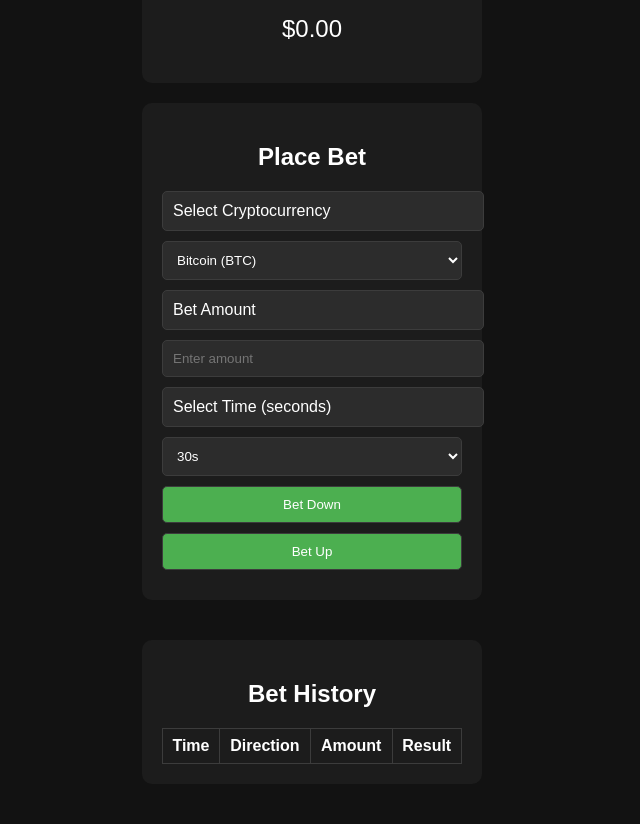
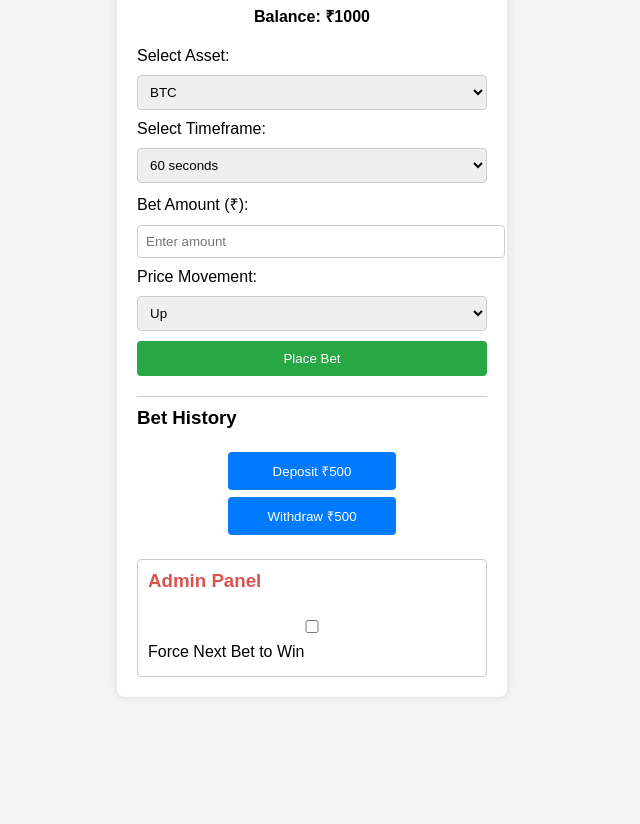
Before and after one commit to ecowave1/betting, a plain HTML site: page index.html in a window 1280 px wide. Shown: the part 93-917 px from the top of the page, without its empty margins (328-968 px from the left). After the commit the page ends 800 px from the top, so only its background shows below. Drawn offline with Linux system fonts and the light colour scheme; no server answers.

Commit message:
Update index.html

```diff
--- a/index.html
+++ b/index.html
@@ -3,192 +3,216 @@
 <head>
     <meta charset="UTF-8">
     <meta name="viewport" content="width=device-width, initial-scale=1.0">
-    <title>Crypto Price Betting</title>
+    <title>Binary Options Trading</title>
     <style>
         body {
             font-family: Arial, sans-serif;
-            background-color: #121212;
-            color: white;
+            background-color: #f4f4f4;
+            margin: 0;
+            padding: 0;
             display: flex;
-            flex-direction: column;
+            justify-content: center;
             align-items: center;
-            margin: 0;
+            height: 100vh;
+        }
+        .container {
+            background-color: white;
             padding: 20px;
+            border-radius: 8px;
+            box-shadow: 0 0 10px rgba(0, 0, 0, 0.1);
+            width: 350px;
         }
-        .panel {
-            background-color: #1c1c1c;
-            padding: 20px;
-            border-radius: 10px;
-            width: 300px;
-            margin-bottom: 20px;
-        }
-        .panel h2 {
+        .container h2 {
             margin-bottom: 20px;
             text-align: center;
         }
-        .panel label, .panel input, .panel select, .panel button {
-            display: block;
+        .container select, .container input {
             width: 100%;
-            margin-bottom: 10px;
+            padding: 8px;
+            margin: 10px 0;
+            border-radius: 4px;
+            border: 1px solid #ccc;
+        }
+        .container button {
+            width: 100%;
             padding: 10px;
-            background-color: #2c2c2c;
-            border: 1px solid #3c3c3c;
-            border-radius: 5px;
+            background-color: #28a745;
+            border: none;
             color: white;
-        }
-        .panel button {
-            background-color: #4CAF50;
+            border-radius: 4px;
             cursor: pointer;
         }
-        .panel button:hover {
-            background-color: #45a049;
+        .container button:hover {
+            background-color: #218838;
         }
-        .sell {
-            background-color: #e74c3c;
+        .balance {
+            margin-bottom: 20px;
+            text-align: center;
+            font-weight: bold;
         }
-        .sell:hover {
-            background-color: #c0392b;
+        .bet-history {
+            margin-top: 20px;
+            border-top: 1px solid #ccc;
+            padding-top: 10px;
         }
-        .price {
-            font-size: 24px;
+        .bet-history h3 {
+            margin-top: 0;
+        }
+        .bet-history ul {
+            list-style-type: none;
+            padding-left: 0;
+        }
+        .bet-history li {
+            margin-bottom: 5px;
+            font-size: 14px;
+        }
+        .deposit-withdraw {
+            margin-top: 20px;
             text-align: center;
-            margin: 20px 0;
         }
-        .history {
-            max-width: 300px;
+        .deposit-withdraw button {
+            width: 48%;
+            margin: 1%;
+            background-color: #007bff;
+        }
+        .deposit-withdraw button:hover {
+            background-color: #0069d9;
+        }
+        .admin-panel {
             margin-top: 20px;
+            padding: 10px;
+            border: 1px solid #ccc;
+            border-radius: 4px;
         }
-        .history table {
-            width: 100%;
-            border-collapse: collapse;
+        .admin-panel h3 {
+            margin-top: 0;
+            color: #d9534f;
         }
-        .history th, .history td {
-            border: 1px solid #3c3c3c;
-            padding: 8px;
-            text-align: center;
+        .admin-panel label {
+            display: block;
+            margin-bottom: 5px;
         }
     </style>
 </head>
 <body>
-    <div class="panel">
-        <h2>Live Crypto Price</h2>
-        <div id="priceDisplay" class="price">$0.00</div>
+
+<div class="container">
+    <h2>Binary Options Trading</h2>
+    <div class="balance">
+        Balance: ₹<span id="balance">1000</span>
     </div>
 
-    <div class="betting panel">
-        <h2>Place Bet</h2>
-        <label for="cryptoSelect">Select Cryptocurrency</label>
-        <select id="cryptoSelect" onchange="updatePrice()">
-            <option value="bitcoin">Bitcoin (BTC)</option>
-            <option value="ethereum">Ethereum (ETH)</option>
-            <!-- Add more cryptocurrencies as needed -->
+    <label for="asset">Select Asset:</label>
+    <select id="asset">
+        <option value="BTC">BTC</option>
+        <option value="BTS">BTS</option>
+        <option value="ETH">ETH</option>
+        <option value="DASH">DASH</option>
+        <option value="BTT">BTT</option>
+        <option value="LTC">LTC</option>
     </select>
 
-        <label for="betAmount">Bet Amount</label>
-        <input type="number" id="betAmount" placeholder="Enter amount" required>
-
-        <label for="timeSelect">Select Time (seconds)</label>
-        <select id="timeSelect">
-            <option value="30">30s</option>
-            <option value="60">60s</option>
-            <option value="120">120s</option>
-            <option value="240">240s</option>
-            <option value="480">480s</option>
+    <label for="timeframe">Select Timeframe:</label>
+    <select id="timeframe">
+        <option value="60">60 seconds</option>
+        <option value="90">90 seconds</option>
+        <option value="120">120 seconds</option>
+        <option value="240">240 seconds</option>
+        <option value="300">300 seconds</option>
     </select>
 
-        <button class="sell" onclick="placeBet('down')">Bet Down</button>
-        <button onclick="placeBet('up')">Bet Up</button>
+    <label for="amount">Bet Amount (₹):</label>
+    <input type="number" id="amount" placeholder="Enter amount" min="1" max="1000">
+
+    <label for="direction">Price Movement:</label>
+    <select id="direction">
+        <option value="up">Up</option>
+        <option value="down">Down</option>
+    </select>
+
+    <button onclick="placeBet()">Place Bet</button>
+
+    <div class="bet-history">
+        <h3>Bet History</h3>
+        <ul id="history"></ul>
     </div>
 
-    <div id="result" class="panel" style="display:none;">
-        <h2>Result</h2>
-        <span id="resultMessage"></span>
+    <div class="deposit-withdraw">
+        <button onclick="deposit()">Deposit ₹500</button>
+        <button onclick="withdraw()">Withdraw ₹500</button>
     </div>
 
-    <div class="history panel">
-        <h2>Bet History</h2>
-        <table id="historyTable">
-            <thead>
-                <tr>
-                    <th>Time</th>
-                    <th>Direction</th>
-                    <th>Amount</th>
-                    <th>Result</th>
-                </tr>
-            </thead>
-            <tbody>
-                <!-- Bet history will be populated here -->
-            </tbody>
-        </table>
+    <div class="admin-panel">
+        <h3>Admin Panel</h3>
+        <label>
+            <input type="checkbox" id="forceWin"> Force Next Bet to Win
+        </label>
+    </div>
 </div>
 
 <script>
-        let userBalance = 1000;
+    let balance = 1000;
+    const historyList = document.getElementById('history');
+    let forceWin = false;
 
-        function updatePrice() {
-            const crypto = document.getElementById('cryptoSelect').value;
-            fetch(`https://api.coingecko.com/api/v3/simple/price?ids=${crypto}&vs_currencies=usd`)
-                .then(response => response.json())
-                .then(data => {
-                    const price = data[crypto].usd;
-                    document.getElementById('priceDisplay').innerText = `$${price.toFixed(2)}`;
+    document.getElementById('forceWin').addEventListener('change', function() {
+        forceWin = this.checked;
     });
-        }
 
-        function placeBet(direction) {
-            const betAmount = parseFloat(document.getElementById('betAmount').value);
-            const selectedTime = parseInt(document.getElementById('timeSelect').value);
-            const crypto = document.getElementById('cryptoSelect').value;
-
-            if (betAmount > userBalance) {
-                alert('Insufficient balance to place this bet!');
+    function placeBet() {
+        const amount = parseFloat(document.getElementById('amount').value);
+        if (isNaN(amount) || amount <= 0 || amount > balance) {
+            alert('Please enter a valid bet amount.');
             return;
         }
 
-            userBalance -= betAmount;
-            document.getElementById('result').style.display = 'block';
-            document.getElementById('resultMessage').innerText = `Betting $${betAmount} on ${crypto.toUpperCase()} price going ${direction.toUpperCase()}...`;
+        const asset = document.getElementById('asset').value;
+        const timeframe = document.getElementById('timeframe').value;
+        const direction = document.getElementById('direction').value;
 
-            const initialPrice = parseFloat(document.getElementById('priceDisplay').innerText.replace('$', ''));
-
-            setTimeout(() => {
-                fetch(`https://api.coingecko.com/api/v3/simple/price?ids=${crypto}&vs_currencies=usd`)
-                    .then(response => response.json())
-                    .then(data => {
-                        const finalPrice = data[crypto].usd;
-                        const win = (direction === 'up' && finalPrice > initialPrice) || (direction === 'down' && finalPrice < initialPrice);
-                        const resultBalanceChange = win ? betAmount * 2 : 0;
-
-                        if (win) {
-                            document.getElementById('resultMessage').innerText = `You Win! Your bet of $${betAmount} has doubled.`;
+        let result;
+        if (forceWin) {
+            result = true; // Admin forces a win
+            forceWin = false; // Reset the force win after use
+            document.getElementById('forceWin').checked = false;
         } else {
-                            document.getElementById('resultMessage').innerText = `You Lose! You lost $${betAmount}.`;
+            result = Math.random() < 0.5; // Random win/lose for demonstration
         }
 
-                        userBalance += resultBalanceChange;
-                        addBetToHistory(crypto, direction, betAmount, win);
-                    });
-            }, selectedTime * 1000);
+        let outcome;
+        if (result) {
+            const profit = amount * 0.8; // Assuming an 80% profit on win
+            balance += profit;
+            outcome = `Win ₹${profit.toFixed(2)}`;
+        } else {
+            balance -= amount;
+            outcome = `Lose ₹${amount.toFixed(2)}`;
         }
 
-        function addBetToHistory(crypto, direction, amount, win) {
-            const historyTable = document.getElementById('historyTable').getElementsByTagName('tbody')[0];
-            const newRow = historyTable.insertRow();
+        document.getElementById('balance').textContent = balance.toFixed(2);
 
-            const timeCell = newRow.insertCell(0);
-            const directionCell = newRow.insertCell(1);
-            const amountCell = newRow.insertCell(2);
-            const resultCell = newRow.insertCell(3);
-
-            const currentTime = new Date().toLocaleTimeString();
-            timeCell.innerText = currentTime;
-            directionCell.innerText = direction.toUpperCase();
-            amountCell.innerText = `$${amount}`;
-            resultCell.innerText = win ? 'Win' : 'Lose';
+        // Add to bet history
+        const historyItem = document.createElement('li');
+        historyItem.textContent = `${asset} | ${timeframe}s | ${direction.toUpperCase()} | ${outcome}`;
+        historyList.appendChild(historyItem);
     }
 
-        updatePrice(); // Initialize price display
-        setInterval(updatePrice, 5000); // Update price every 5 seconds
+    function deposit() {
+        balance += 500;
+        document.getElementById('balance').textContent = balance.toFixed(2);
+        alert('₹500 deposited successfully!');
+    }
+
+    function withdraw() {
+        if (balance >= 500) {
+            balance -= 500;
+            document.getElementById('balance').textContent = balance.toFixed(2);
+            alert('₹500 withdrawn successfully!');
+        } else {
+            alert('Insufficient balance to withdraw ₹500.');
+        }
+    }
 </script>
+
 </body>
 </html>
```
Lines whose indentation alone changed are shown as unchanged.
